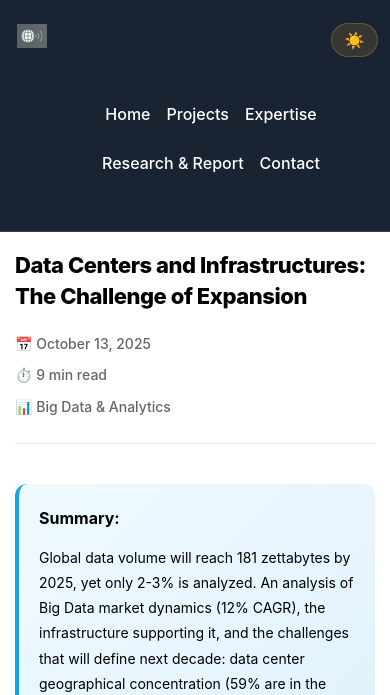
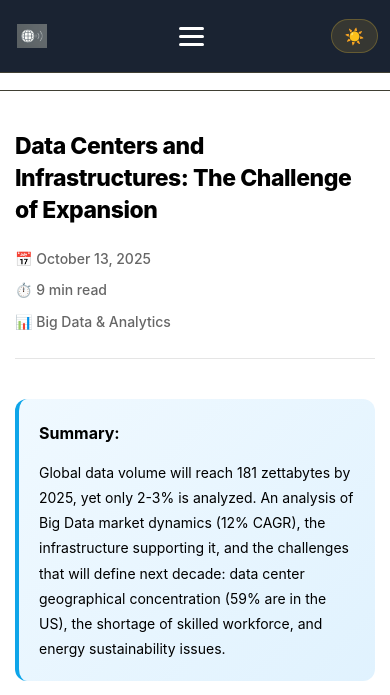
Before and after one commit to Filips-spec/filmonanalytics.io, a plain HTML site: page reports/big-data-2025.html in a window 390 px wide. Shown: the top 695 px of the page. Drawn offline with nearby package versions, Linux system fonts and the light colour scheme.

Commit message:
Update big-data-2025.html

```diff
--- a/reports/big-data-2025.html
+++ b/reports/big-data-2025.html
@@ -202,6 +202,11 @@
             transform: scale(1.05);
         }
 
+        .logo-link {
+            display: flex;
+            align-items: center;
+        }
+
         nav ul {
             list-style: none;
             display: flex;
@@ -252,6 +257,79 @@
         .theme-toggle:hover {
             background: rgba(212, 175, 55, 0.3);
             border-color: #D4AF37;
+        }
+
+        /* Hamburger Menu */
+        .hamburger {
+            display: none;
+            flex-direction: column;
+            gap: 5px;
+            cursor: pointer;
+            padding: 8px;
+            background: transparent;
+            border: none;
+            z-index: 1001;
+        }
+
+        .hamburger span {
+            width: 25px;
+            height: 3px;
+            background: #FFFFFF;
+            border-radius: 2px;
+            transition: all 0.3s ease;
+        }
+
+        .hamburger.active span:nth-child(1) {
+            transform: rotate(45deg) translate(8px, 8px);
+        }
+
+        .hamburger.active span:nth-child(2) {
+            opacity: 0;
+        }
+
+        .hamburger.active span:nth-child(3) {
+            transform: rotate(-45deg) translate(7px, -7px);
+        }
+
+        .mobile-menu {
+            display: none;
+            position: fixed;
+            top: 90px;
+            left: 0;
+            width: 100%;
+            background: #1a2332;
+            border-bottom: 1px solid rgba(212, 175, 55, 0.2);
+            padding: 0;
+            max-height: 0;
+            overflow: hidden;
+            transition: max-height 0.3s ease, padding 0.3s ease;
+            z-index: 999;
+        }
+
+        .mobile-menu.active {
+            max-height: 400px;
+            padding: 20px 5%;
+        }
+
+        .mobile-menu ul {
+            list-style: none;
+            display: flex;
+            flex-direction: column;
+            gap: 15px;
+        }
+
+        .mobile-menu a {
+            color: #FFFFFF !important;
+            text-decoration: none;
+            font-weight: 500;
+            font-size: 16px;
+            padding: 10px 0;
+            display: block;
+            transition: color 0.3s;
+        }
+
+        .mobile-menu a:hover {
+            color: #D4AF37 !important;
         }
 
         .container {
@@ -506,39 +584,45 @@
             }
 
             .nav-content {
-                flex-wrap: wrap;
+                flex-wrap: nowrap;
                 justify-content: space-between;
-                gap: 0.8rem;
+                align-items: center;
             }
 
             .logo {
                 height: 40px;
                 width: 40px;
-                order: 1;
-            }
-
+            }
+
+            /* HIDE desktop menu on mobile */
             nav ul {
+                display: none !important;
+            }
+
+            /* SHOW hamburger on mobile */
+            .hamburger {
+                display: flex !important;
+                order: 2;
+            }
+
+            .theme-toggle {
                 order: 3;
-                gap: 0.8rem;
-                font-size: 0.8rem;
-                width: 100%;
-                justify-content: center;
-                flex-wrap: wrap;
-            }
-
-            .theme-toggle {
-                order: 2;
                 padding: 0.4rem 0.8rem;
                 font-size: 1rem;
             }
 
+            /* SHOW mobile menu */
+            .mobile-menu {
+                display: block;
+            }
+
             .container {
                 padding: 30px 20px;
-                margin-top: 200px;
+                margin-top: 110px;
             }
 
             h1 {
-                font-size: 26px;
+                font-size: 28px;
                 line-height: 1.35;
                 margin-bottom: 20px;
                 word-wrap: break-word;
@@ -627,11 +711,11 @@
         @media (max-width: 480px) {
             .container {
                 padding: 20px 15px;
-                margin-top: 220px;
+                margin-top: 110px;
             }
 
             h1 {
-                font-size: 23px;
+                font-size: 24px;
                 line-height: 1.4;
             }
 
@@ -641,11 +725,6 @@
 
             h3 {
                 font-size: 18px;
-            }
-
-            nav ul {
-                gap: 0.5rem;
-                font-size: 0.75rem;
             }
 
             .chart-container {
@@ -673,7 +752,17 @@
 
         @media (max-width: 414px) {
             .container {
-                margin-top: 230px;
+                margin-top: 110px;
+            }
+
+            h1 {
+                font-size: 23px;
+            }
+        }
+
+        @media (max-width: 375px) {
+            .container {
+                margin-top: 110px;
             }
 
             h1 {
@@ -681,23 +770,13 @@
             }
         }
 
-        @media (max-width: 375px) {
+        @media (max-width: 360px) {
             .container {
-                margin-top: 240px;
+                margin-top: 110px;
             }
 
             h1 {
                 font-size: 21px;
-            }
-        }
-
-        @media (max-width: 360px) {
-            .container {
-                margin-top: 250px;
-            }
-
-            h1 {
-                font-size: 20px;
             }
         }
     </style>
@@ -705,9 +784,11 @@
 <body>
     <nav>
         <div class="nav-content">
-            <a href="/">
+            <a href="/" class="logo-link">
                 <img src="/logo.png" alt="Filmon Analytics Logo" class="logo">
             </a>
+
+            <!-- Desktop Menu -->
             <ul>
                 <li><a href="/#home">Home</a></li>
                 <li><a href="/#projects">Projects</a></li>
@@ -715,11 +796,30 @@
                 <li><a href="/#research">Research & Report</a></li>
                 <li><a href="/#contact">Contact</a></li>
             </ul>
+
+            <!-- Hamburger Button (Mobile Only) -->
+            <button class="hamburger" id="hamburger" aria-label="Menu">
+                <span></span>
+                <span></span>
+                <span></span>
+            </button>
+
             <button class="theme-toggle" onclick="toggleTheme()">
                 <span id="theme-icon">☀️</span>
             </button>
         </div>
     </nav>
+
+    <!-- Mobile Menu -->
+    <div class="mobile-menu" id="mobileMenu">
+        <ul>
+            <li><a href="/#home" onclick="closeMobileMenu()">Home</a></li>
+            <li><a href="/#projects" onclick="closeMobileMenu()">Projects</a></li>
+            <li><a href="/#skills" onclick="closeMobileMenu()">Expertise</a></li>
+            <li><a href="/#research" onclick="closeMobileMenu()">Research & Report</a></li>
+            <li><a href="/#contact" onclick="closeMobileMenu()">Contact</a></li>
+        </ul>
+    </div>
 
     <div class="container">
         <h1>Data Centers and Infrastructures: The Challenge of Expansion</h1>
@@ -1489,9 +1589,32 @@
             document.getElementById('theme-icon').textContent = '🌙';
         }
 
+        // Mobile Menu Toggle
+        const hamburger = document.getElementById('hamburger');
+        const mobileMenu = document.getElementById('mobileMenu');
+
+        hamburger.addEventListener('click', function() {
+            hamburger.classList.toggle('active');
+            mobileMenu.classList.toggle('active');
+        });
+
+        function closeMobileMenu() {
+            hamburger.classList.remove('active');
+            mobileMenu.classList.remove('active');
+        }
+
+        // Close mobile menu when clicking outside
+        document.addEventListener('click', function(event) {
+            const isClickInsideMenu = mobileMenu.contains(event.target);
+            const isClickOnHamburger = hamburger.contains(event.target);
+
+            if (!isClickInsideMenu && !isClickOnHamburger && mobileMenu.classList.contains('active')) {
+                closeMobileMenu();
+            }
+        });
+
         // Prevent horizontal scroll on mobile
         document.addEventListener('DOMContentLoaded', function() {
-            // Ensure no overflow
             document.body.style.overflowX = 'hidden';
             document.documentElement.style.overflowX = 'hidden';
         });
```
